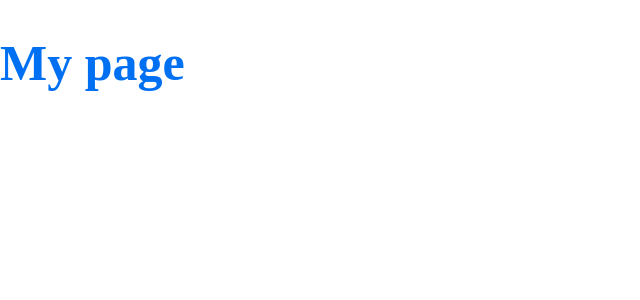
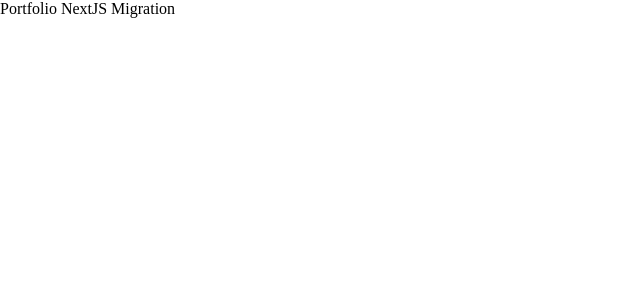
Before and after one commit to asabogal/alejandro-sabogalcom-nextjs-migration, a Next.js app: page / in a window 1280 px wide. Shown: the top 300 px of the page, without its empty margins (0-640 px from the left). Built offline with nearby package versions, Linux system fonts and the light colour scheme.

Commit message:
initial app and index setup

```diff
--- a/pages/_app.js
+++ b/pages/_app.js
@@ -1,4 +1,4 @@
-import { createGlobalStyle, ThemeProvider } from 'styled-components'
+import { createGlobalStyle } from 'styled-components'
 
 const GlobalStyle = createGlobalStyle`
   body {
@@ -8,19 +8,11 @@ const GlobalStyle = createGlobalStyle`
   }
 `
 
-const theme = {
-  colors: {
-    primary: '#0070f3',
-  },
-}
-
 export default function App({ Component, pageProps }) {
   return (
     <>
       <GlobalStyle />
-      <ThemeProvider theme={theme}>
         <Component {...pageProps} />
-      </ThemeProvider>
     </>
   )
 }
--- a/pages/index.js
+++ b/pages/index.js
@@ -1,10 +1,9 @@
 import styled from 'styled-components'
 
-const Title = styled.h1`
-  font-size: 50px;
-  color: ${({ theme }) => theme.colors.primary};
-`
-
 export default function Home() {
-  return <Title>My page</Title>
+  return (
+    <>
+      Portfolio NextJS Migration
+    </>
+  )
 }
```
